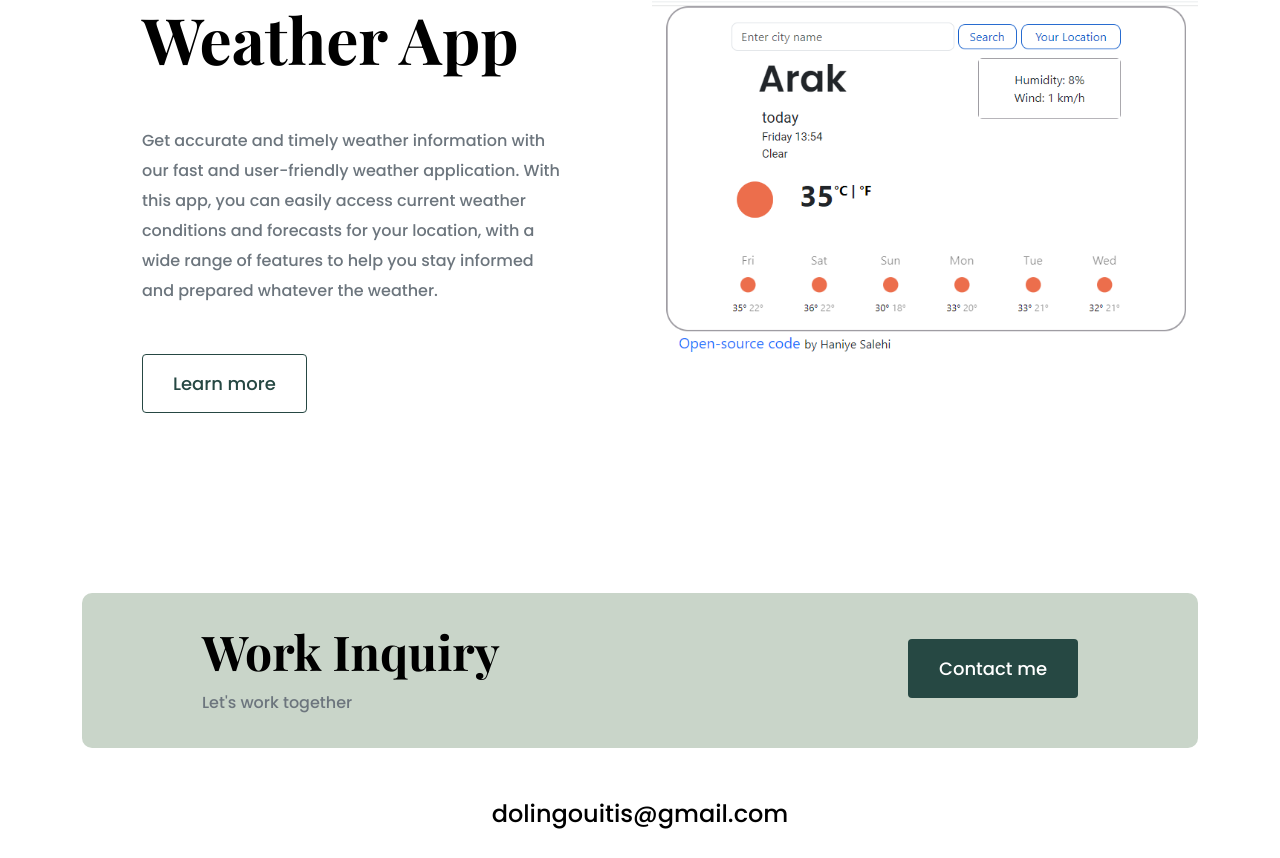
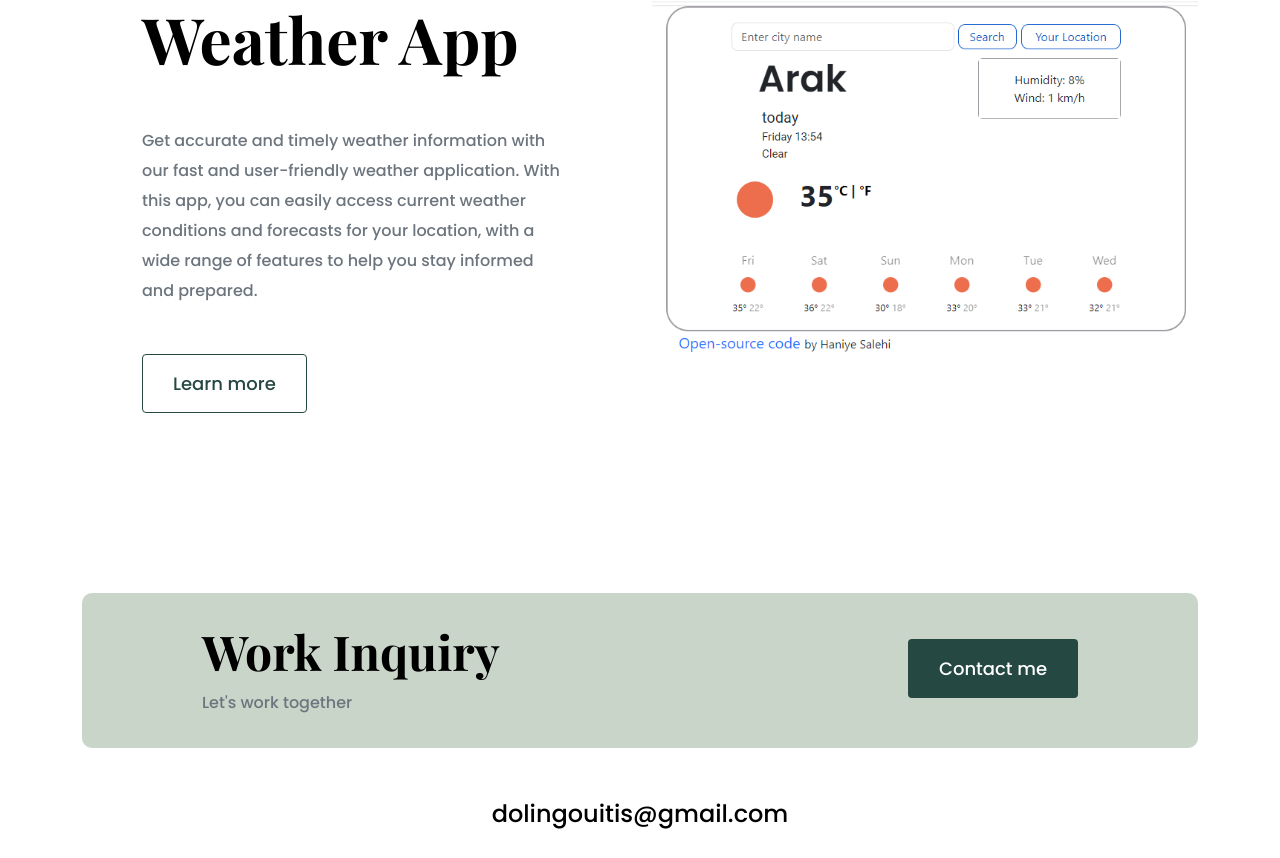
Before and after one commit to hani-slh/portfolio, a plain HTML site: page index.html in a window 1280 px wide. Shown: the part 1740-2598 px from the top of the page. Drawn offline with nearby package versions, Linux system fonts and the light colour scheme.

Commit message:
Update index.html

```diff
--- a/index.html
+++ b/index.html
@@ -102,7 +102,7 @@
               user-friendly weather application. With this app, you can easily
               access current weather conditions and forecasts for your location,
               with a wide range of features to help you stay informed and
-              prepared whatever the weather.
+              prepared.
             </p>
             <a
               href=""
```
